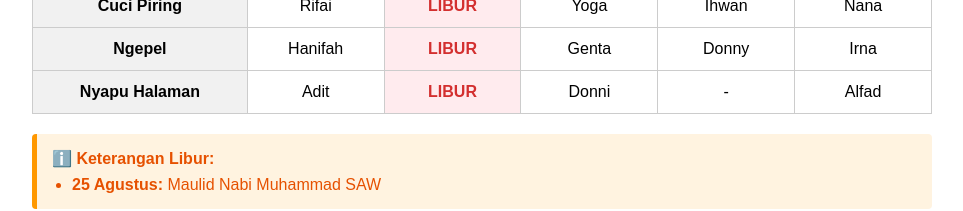
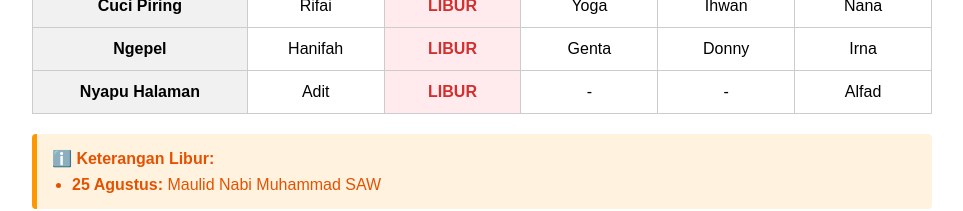
Before and after one commit to dn-p/piket-r7, a React (Create React App) app: page / in a window 1280 px wide. Shown: the part 364-575 px from the top of the page, without its empty margins (158-1121 px from the left). Built offline with nearby package versions, Linux system fonts and the light colour scheme.

Commit message:
hapus nyapu halaman hari rabu

```diff
--- a/src/App.js
+++ b/src/App.js
@@ -9,7 +9,7 @@ const START_DATE = new Date('2026-05-04T00:00:00');
 
 // Tugas fixed (tidak ikut rolling)
 const FIXED_TASKS = [
-  { name: 'Nyapu Halaman', assignments: { 0: 'Adit', 2: 'Donni', 4: 'Alfad' } }, // 0: Senin, 2: Rabu
+  { name: 'Nyapu Halaman', assignments: { 0: 'Adit', 4: 'Alfad' } }, // 0: Senin, 4: Jumat
 ];
 
 // 1. UBAH DATA LIBUR JADI OBJECT AGAR ADA NAMANYA
```
